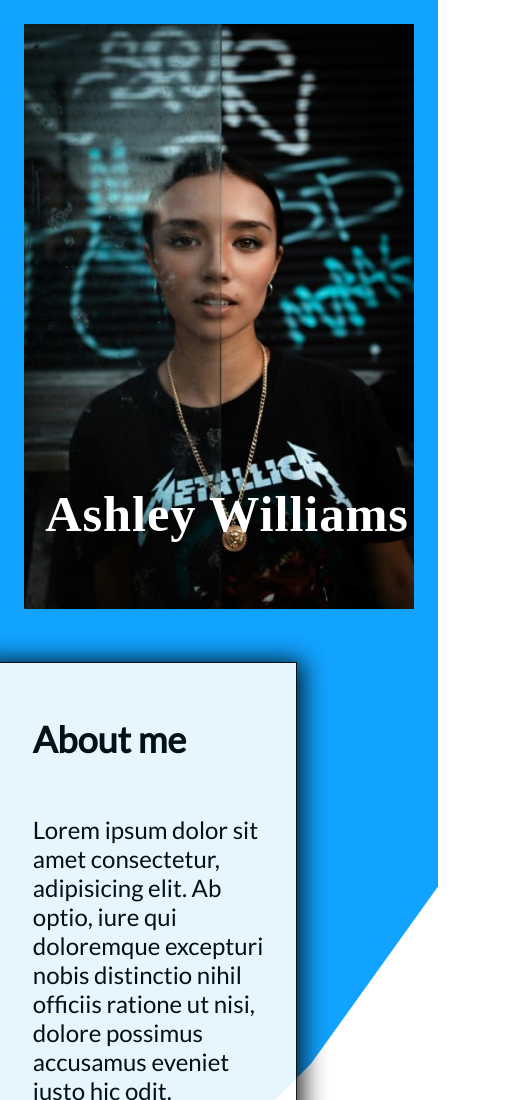
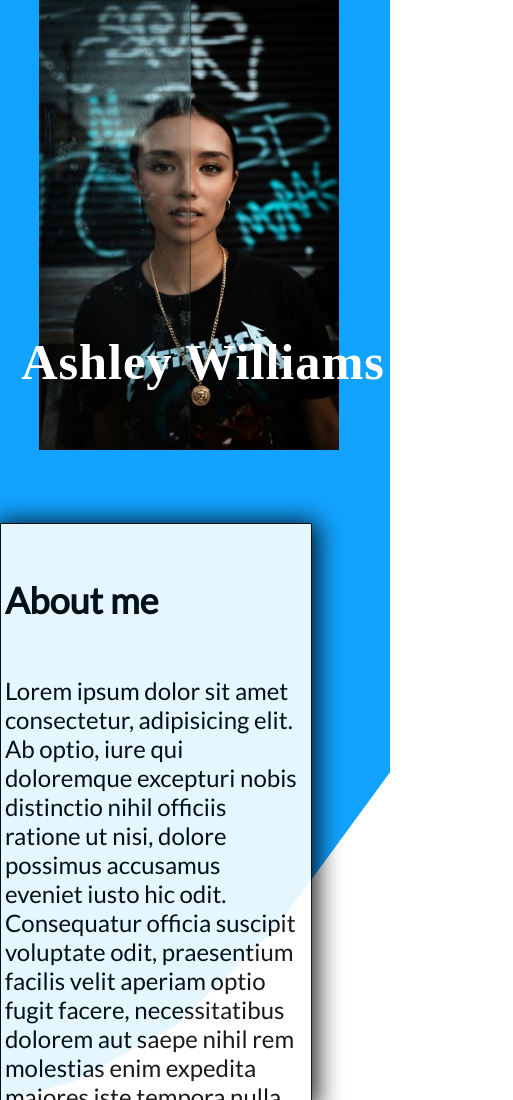
Before and after one commit to voiceinthedark/Homepage-example, a website built with webpack: page src/template.html in a window 390 px wide. Shown: the top 1100 px of the page, 513 px wide, since content can reach past the window. Built offline with nearby package versions, Linux system fonts and the light colour scheme.

Commit message:
style: added landscape media queries

```diff
--- a/package.json
+++ b/package.json
@@ -1,6 +1,6 @@
 {
   "name": "homepage-example",
-  "version": "0.0.80",
+  "version": "0.0.87",
   "description": "Homepage with a responsive layout",
   "main": "index.js",
   "homepage": "https://github.com/voiceinthedark/Homepage-example",
--- a/src/styles/styles.css
+++ b/src/styles/styles.css
@@ -94,7 +94,7 @@ body {
       position: relative;
       z-index: 12;
 
-      img {
+      .header-img {
         object-fit: contain;
       }
 
@@ -268,7 +268,8 @@ body {
   .container {
     .footer {
       flex-direction: column;
-      .footer-container{
+
+      .footer-container {
         display: flex;
         flex-direction: column;
         gap: 8px;
@@ -276,9 +277,75 @@ body {
       }
     }
   }
+}
 
+@media screen and (max-width: 968px) {
 
+  .container {
+    .header-about {
+      margin: 0;
+      max-width: 900px;
+      display: flex;
+      /* flex-wrap: wrap; */
+      justify-content: center;
 
+      .header-photo {
+        flex-shrink: 0;
+        margin-bottom: 20px;
+        z-index: 12;
+
+        .header-img {
+          margin-left: 10%;
+
+          &>img {
+            object-fit: scale-down;
+            width: 300px;
+          }
+
+        }
+
+      }
+
+      .header-description-container {
+        margin-right: 1rem;
+        margin-left: 0;
+        min-height: 580px;
+        display: flex;
+        overflow: scroll;
+        padding-left: 1%;
+        flex-grow: 0.5;
+        z-index: 12;
+        /* min-width: 0; */
+      }
+
+    }
+
+    .project-container {
+      .project-list-container {
+        .project-list {
+          grid-template-columns: 1fr 1fr;
+          justify-content: center;
+          justify-items: center;
+        }
+      }
+    }
+
+    .footer {
+      padding-left: 8px;
+      .footer-container {
+
+        .footer-img {
+          &>img {
+            object-fit: scale-down;
+            width: 500px;
+          }
+
+        }
+      }
+
+    }
+
+  }
 
 
 
--- a/src/template.html
+++ b/src/template.html
@@ -25,7 +25,7 @@
                   ./assets/images/pexels-kyddvisuals-1_zoeuis_c_scale,w_1400.jpg 1400w
                 "
                 src="./assets/images/pexels-kyddvisuals-1_zoeuis_c_scale,w_668.jpg"
-                alt=""
+                alt="Ashley Williams"
               />
             </picture>
             <!-- <img class="header-img" src="https://dummyimage.com/480x680/000/fff" alt="voiceinthedark in the office"> -->
```
